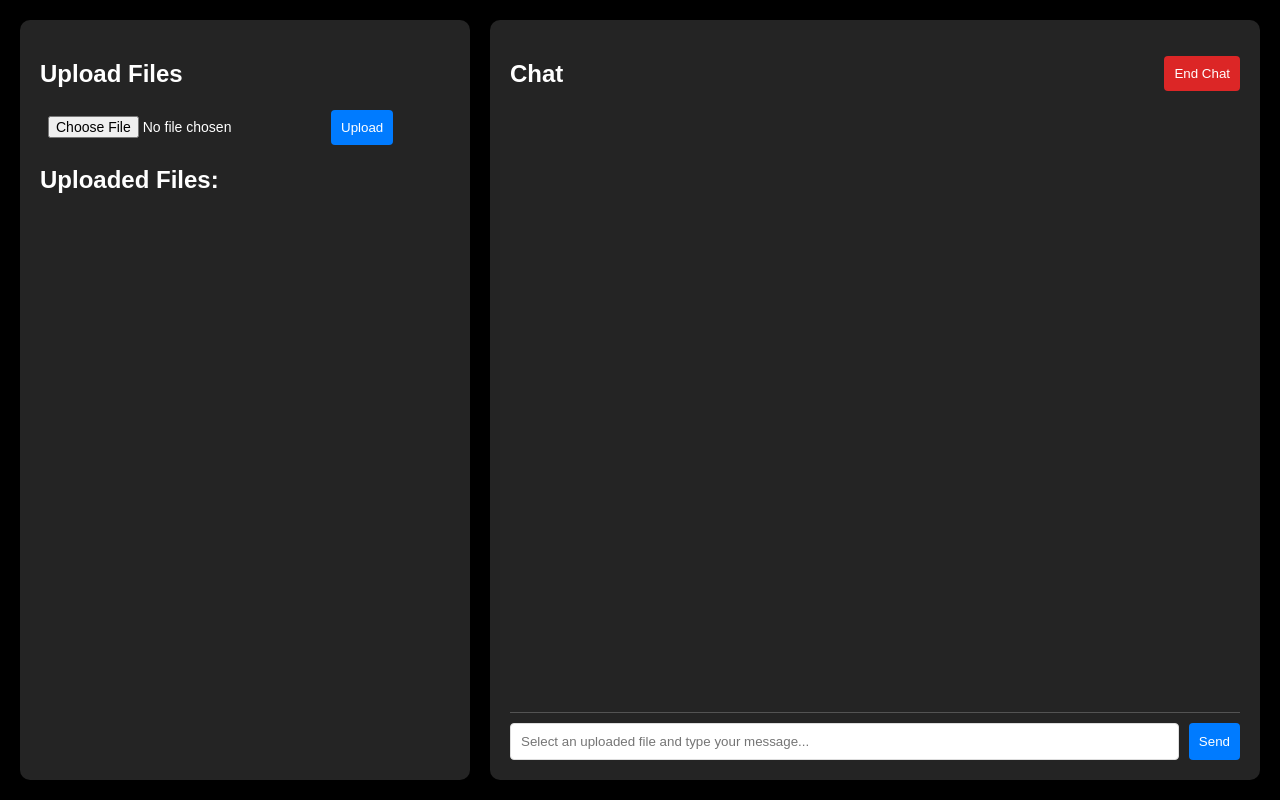
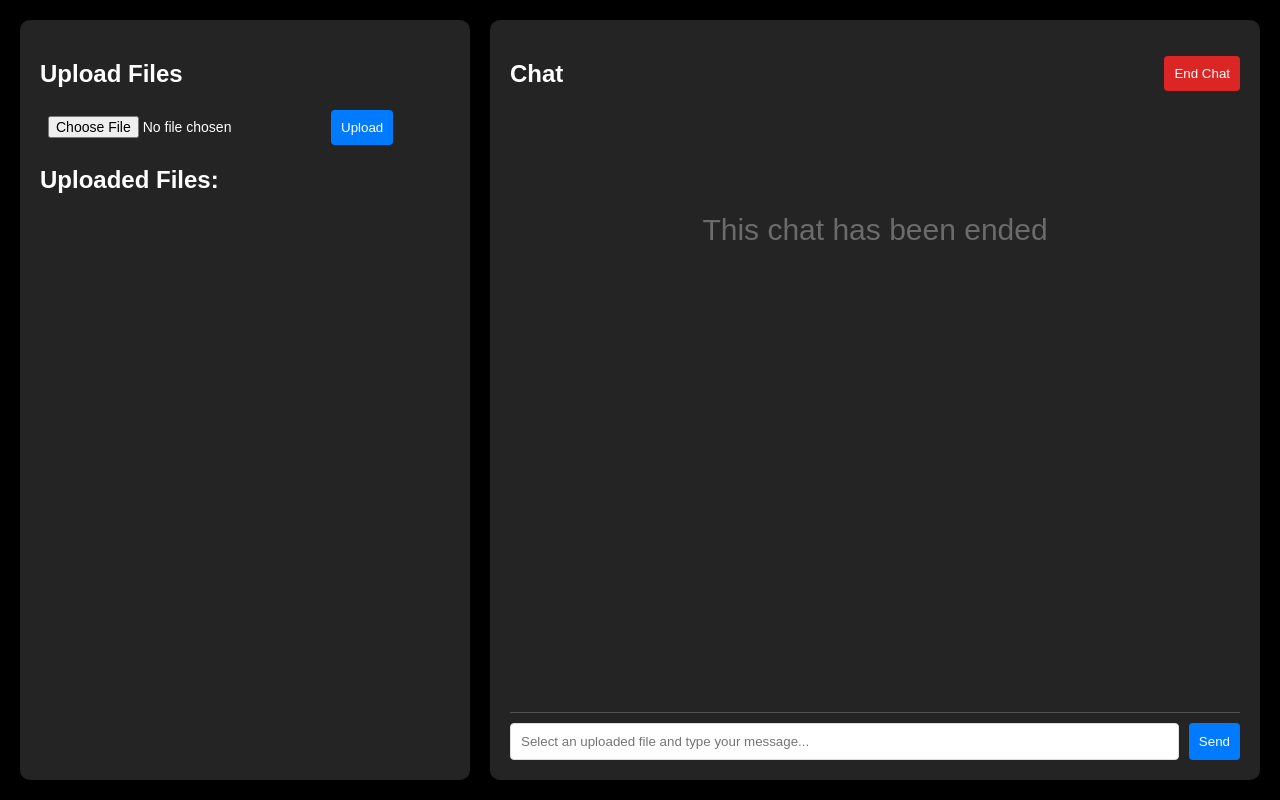
Before and after one commit to samsunil1999/demo-vite-app, a React (Vite) app: page / in a window 1280 px wide. Both pictures are taken after a click on the button "End Chat". Built offline with nearby package versions, Linux system fonts and the light colour scheme.

Commit message:
end chat message

```diff
--- a/src/App.css
+++ b/src/App.css
@@ -56,7 +56,8 @@ body {
   height: 100vh;
 }
 
-.left, .right {
+.left,
+.right {
   flex: 1;
   padding: 20px;
   box-sizing: border-box;
@@ -88,6 +89,18 @@ body {
 .header button {
   height: fit-content;
   background-color: #dc2626;
+}
+
+.chat-end-msg {
+  display: flex;
+  justify-content: center;
+  align-items: center;
+  margin-top: 100px;
+}
+
+.chat-end-msg span {
+  font-size: 30px;
+  color: #6b6b6b;
 }
 
 .file-list {
@@ -148,7 +161,7 @@ body {
   border-radius: 4px;
 }
 
- button {
+button {
   padding: 10px;
   margin-left: 10px;
   border: none;
@@ -171,8 +184,10 @@ body {
 }
 
 .uploaded-file.selected {
-  background-color: #909090; /* Light grey background for selected file */
-  border: 1px solid #333; /* Dark border for selected file */
+  background-color: #909090;
+  /* Light grey background for selected file */
+  border: 1px solid #333;
+  /* Dark border for selected file */
 }
 
 #choose-file-input {
--- a/src/App.jsx
+++ b/src/App.jsx
@@ -10,6 +10,7 @@ const App = () => {
   const [outputMessages, setOutputMessages] = useState([])
   const [disableSentBtn, setDisableSentBtn] = useState(false)
   const [selectedFile, setSelectedFile] = useState(null);
+  const [chatEnded, setChatEnded] = useState(false)
 
   const fileInputRef = useRef(null);
   const messagesEndRef = useRef(null);
@@ -21,6 +22,9 @@ const App = () => {
 
   const handleSendMessage = () => {
     if (message.trim()) {
+      if (chatEnded) {
+        setChatEnded(false)
+      }
       setDisableSentBtn(true)
       setMessages([...messages, message]);
       setMessage('');
@@ -73,6 +77,7 @@ const App = () => {
     setMessages([])
     setOutputMessages([])
     setSelectedFile(null)
+    setChatEnded(true)
   }
 
   // Scroll to bottom of messages when new messages are added
@@ -117,6 +122,10 @@ const App = () => {
           <button onClick={handleEndChat}>End Chat</button>
         </div>
         <div className="messages">
+
+          {chatEnded && <div className="chat-end-msg">
+            <span>This chat has been ended</span>
+            </div>}
           {messages.map((msg, index) => (
             <React.Fragment key={index}>
               <div className="message">{msg}</div>
```
